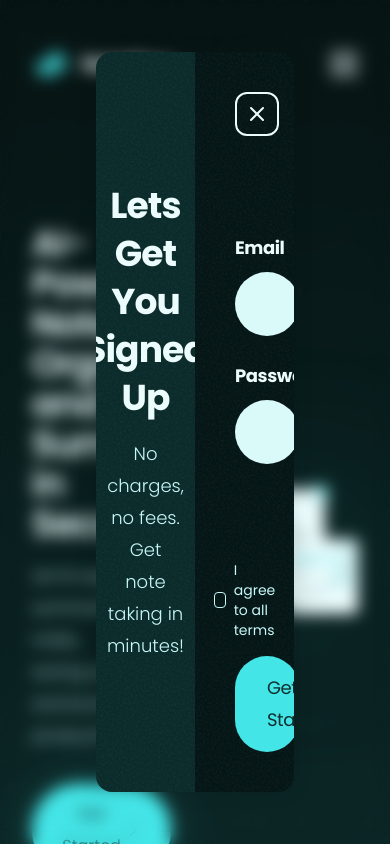
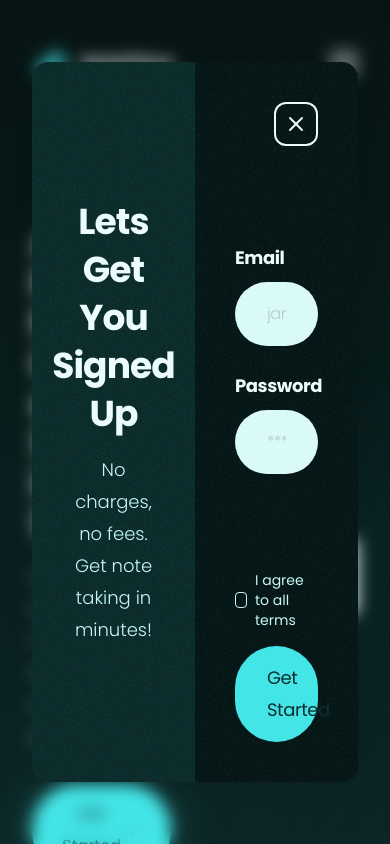
Before and after one commit to MarufHasan-dev/NoteFlow, a React (Vite) app: page / in a window 390 px wide. Both pictures are taken after a click on the button "Get Started". Shown: the top 844 px of the page. Built offline with nearby package versions, Linux system fonts and the light colour scheme.

Commit message:
responsive modal lg screens

```diff
--- a/src/components/sections/Modal/Modal.jsx
+++ b/src/components/sections/Modal/Modal.jsx
@@ -9,7 +9,7 @@
 
   return (
     <motion.div
-      className="fixed top-0 left-0 right-0 bottom-0 z-50 flex justify-center items-center px-24 py-32 backdrop-blur-sm"
+      className="fixed top-0 left-0 right-0 bottom-0 z-50 flex justify-center items-center px-24 py-32 backdrop-blur-sm max-lg:px-8"
       animate={activelyDisplayedModal ? "visible" : "hidden"}
       variants={{
         hidden: {
```
